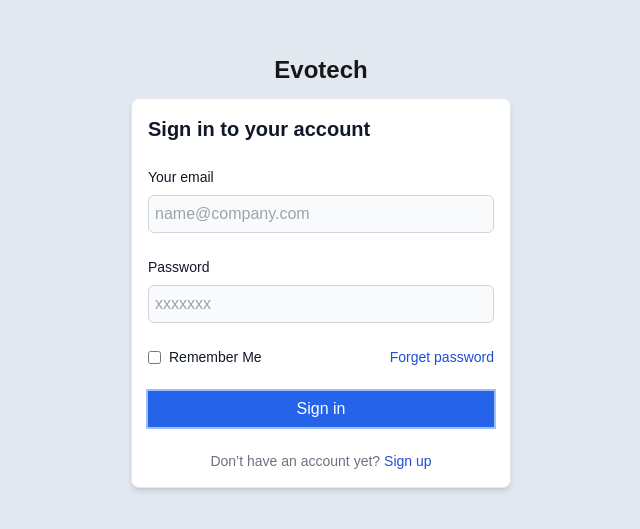
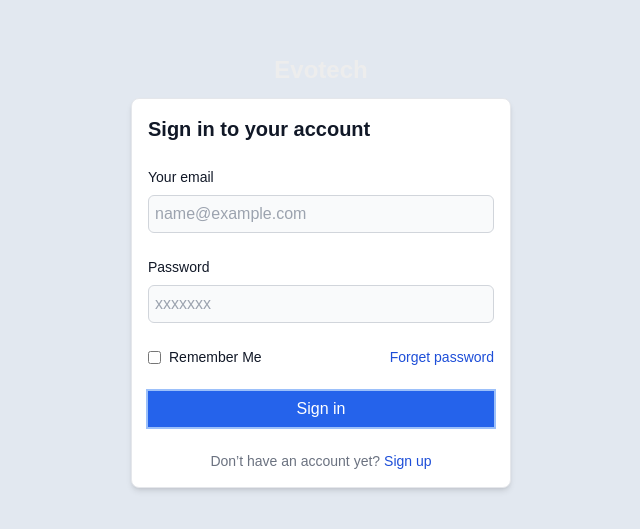
Before and after one commit to HTsandaruvan/NextJS-crud-app, a Next.js app: page /login in a window 1280 px wide. Shown: the part 135-664 px from the top of the page, without its empty margins (319-959 px from the left). Built offline with nearby package versions, Linux system fonts and the light colour scheme.

Commit message:
setup shadecn

```diff
--- a/app/globals.css
+++ b/app/globals.css
@@ -1,11 +1,6 @@
 @tailwind base;
 @tailwind components;
 @tailwind utilities;
-
-:root {
-  --background: #ffffff;
-  --foreground: #171717;
-}
 
 /* @media (prefers-color-scheme: dark) {
   :root {
@@ -14,8 +9,30 @@
   }
 } */
 
-body {
-  color: var(--foreground);
-  background: var(--background);
-  font-family: Arial, Helvetica, sans-serif;
+input {
+  width: 100%;
+  padding: 12px 20px;
+  margin: 8px 0;
+  box-sizing: border-box;
+  border: 3px solid #ccc;
+  -webkit-transition: 0.1s;
+  transition: 0.1s;
+  outline: none;
 }
+
+input:focus {
+  border: 3px solid blue;
+}
+
+@layer base {
+  :root {
+    --radius: 0.5rem;
+    --background: #0a0a0a;
+    --foreground: #ededed;
+  }
+  body {
+    color: var(--foreground);
+    background: var(--background);
+    font-family: Arial, Helvetica, sans-serif;
+  }
+}
--- /dev/null
+++ b/app/login/login-form.jsx
@@ -0,0 +1,81 @@
+'use client'
+import React, { useState } from 'react'
+
+const LoginForm = () => {
+    const [email, setEmail] = useState("");
+    const [password, setPassword] = useState("");
+    const [emailError, setemailError] = useState("");
+    const [passwordError, setPasswordError] = useState("");
+    const validateForm = () => {
+        if (!email) {
+            setemailError("Email is required");
+            return false;
+        } else {
+            setemailError("")
+        }
+        if (!password) {
+            setPasswordError("Password is required");
+            return false;
+        } else {
+            setPasswordError("")
+        }
+
+        return true;
+    }
+    const handleSubmit = (e) => {
+
+        e.preventDefault();
+        const isValid = validateForm()
+        if (!isValid) {
+            console.log(email)
+            console.log(password)
+        }
+    }
+    return (
+        <div className='min-h-screen flex items-center justify-center'>
+
+            <div className='w-[380px] mx-auto '>
+                <div className="flex items-center justify-center my-3">
+                    <h1 className='font-semibold text-2xl'>
+                        Evotech
+                    </h1>
+                </div>
+                <div className='bg-white border border-gray-200 shadow-md p-4 rounded-lg'>
+                    <form onSubmit={handleSubmit} action={""} className='space-y-6'>
+                        <h1 className='text-start text-xl font-bold text-gray-900'>Sign in to your account</h1>
+                        <div>
+                            <label htmlFor="email" className="block mb-2 text-sm font-medium text-gray-900">Your email</label>
+                            <input onChange={(e) => setEmail(e.target.value)} value={email} className='bg-gray-50 border border-gray-300 text-gray-900   block w-full p-1.5 rounded-md' type="text" name='email' id='email' placeholder="name@example.com" required="" />
+                            {emailError && <div className='text-red-500 text-sm p-1.5'>{emailError}</div>}
+                        </div>
+                        <div>
+                            <label htmlFor="password" className="block mb-2 text-sm font-medium text-gray-900">Password</label>
+                            <input onChange={(e) => setPassword(e.target.value)} value={password} className='bg-gray-50 border border-gray-300 text-gray-900   focus:ring-blue-600 focus:border-blue-600 block w-full p-1.5 rounded-md' type="password" name='password' id='password' placeholder="xxxxxxx" required="" />
+                            {passwordError && <div className='text-red-500 text-sm p-1.5'>{passwordError}</div>}
+
+                        </div>
+                        <div className='flex justify-between'>
+                            <div className='flex'>
+                                <div className='flex items-center h-5'>
+                                    <input id='remember' type="checkbox" />
+                                </div>
+                                <div className='text-sm ml-2'>
+                                    <label htmlFor="remember" className='font-medium text-gray-900'>Remember Me</label>
+                                </div>
+                            </div>
+                            <a href='/forget-password' className='text-sm text-blue-700 hover:underline '>Forget password</a>
+                        </div>
+                        <button type='submit' className='w-full text-white bg-blue-600 hover:bg-blue-700 transition-all focus-visible:ring-4 ring-2 focus:ring-blue-300 px-5 py-1.5'>Sign in</button>
+                        <div className='flex text-sm font-medium text-gray-500 space-x-1 justify-center'>
+                            <span>Don’t have an account yet? </span>
+                            <a className='text-sm text-blue-700 hover:underline' href="/register">Sign up</a>
+
+                        </div>
+                    </form>
+                </div>
+            </div>
+        </div>
+    )
+}
+
+export default LoginForm
--- a/app/login/page.jsx
+++ b/app/login/page.jsx
@@ -1,5 +1,5 @@
-'use client'
-import React, { useState } from 'react'
+
+import LoginForm from './login-form'
 
 const LoginPage = () => {
   return (
@@ -7,46 +7,8 @@ const LoginPage = () => {
       id="Home"
       className="min-h-screen h-[100vh] md:h-[100vh] lg:h-[100vh] xl:h-[100vh]">
 
-      <div className='min-h-screen flex items-center justify-center'>
+      <LoginForm />
 
-        <div className='w-[380px] mx-auto '>
-          <div className="flex items-center justify-center my-3">
-            <h1 className='font-semibold text-2xl'>
-              Evotech
-            </h1>
-          </div>
-          <div className='bg-white border border-gray-200 shadow-md p-4 rounded-lg'>
-            <form action={""} className='space-y-6'>
-              <h1 className='text-start text-xl font-bold text-gray-900'>Sign in to your account</h1>
-              <div>
-                <label htmlFor="email" className="block mb-2 text-sm font-medium text-gray-900">Your email</label>
-                <input className='bg-gray-50 border border-gray-300 text-gray-900  focus:border-blue-500 block w-full p-1.5 rounded-md' type="text" name='email' id='email' placeholder="name@company.com" required="" />
-              </div>
-              <div>
-                <label htmlFor="password" className="block mb-2 text-sm font-medium text-gray-900">Password</label>
-                <input className='bg-gray-50 border border-gray-300 text-gray-900   focus:ring-blue-600 focus:border-blue-600 block w-full p-1.5 rounded-md' type="password" name='password' id='password' placeholder="xxxxxxx" required="" />
-              </div>
-              <div className='flex justify-between'>
-                <div className='flex'>
-                  <div className='flex items-center h-5'>
-                    <input id='remember' type="checkbox" />
-                  </div>
-                  <div className='text-sm ml-2'>
-                    <label htmlFor="remember" className='font-medium text-gray-900'>Remember Me</label>
-                  </div>
-                </div>
-                <a href='/forget-password' className='text-sm text-blue-700 hover:underline '>Forget password</a>
-              </div>
-              <button type='submit' className='w-full text-white bg-blue-600 hover:bg-blue-700 transition-all focus-visible:ring-4 ring-2 focus:ring-blue-300 px-5 py-1.5'>Sign in</button>
-              <div className='flex text-sm font-medium text-gray-500 space-x-1 justify-center'>
-                <span>Don’t have an account yet? </span>
-                <a className='text-sm text-blue-700 hover:underline' href="/register">Sign up</a>
-
-              </div>
-            </form>
-          </div>
-        </div>
-      </div>
     </div>
   )
 }
--- /dev/null
+++ b/lib/utils.js
@@ -0,0 +1,6 @@
+import { clsx } from "clsx";
+import { twMerge } from "tailwind-merge"
+
+export function cn(...inputs) {
+  return twMerge(clsx(inputs));
+}
--- a/tailwind.config.js
+++ b/tailwind.config.js
@@ -1,6 +1,6 @@
 /** @type {import('tailwindcss').Config} */
 module.exports = {
-  darkMode: "class",
+	darkMode: ["class"],
 	content: [
 		"./pages/**/*.{js,ts,jsx,tsx,mdx}",
 		"./components/**/*.{js,ts,jsx,tsx,mdx}",
@@ -9,10 +9,15 @@ module.exports = {
 	theme: {
 		extend: {
 			colors: {
-        background: "var(--background)",
-        foreground: "var(--foreground)",
+				background: 'var(--background)',
+				foreground: 'var(--foreground)'
 			},
+			borderRadius: {
+				lg: 'var(--radius)',
+				md: 'calc(var(--radius) - 2px)',
+				sm: 'calc(var(--radius) - 4px)'
+			}
+		}
 	},
-  },
-  plugins: [],
+	plugins: [require("tailwindcss-animate")],
 };
```
Also changed, not shown: package.json (+6 -1 lines), app/api/v1/login/constants.js (added), app/api/v1/login/route.js (added), components.json (added), 1 other file (tests, documents, lock files or other folders). Lines whose indentation alone changed are shown as unchanged.
